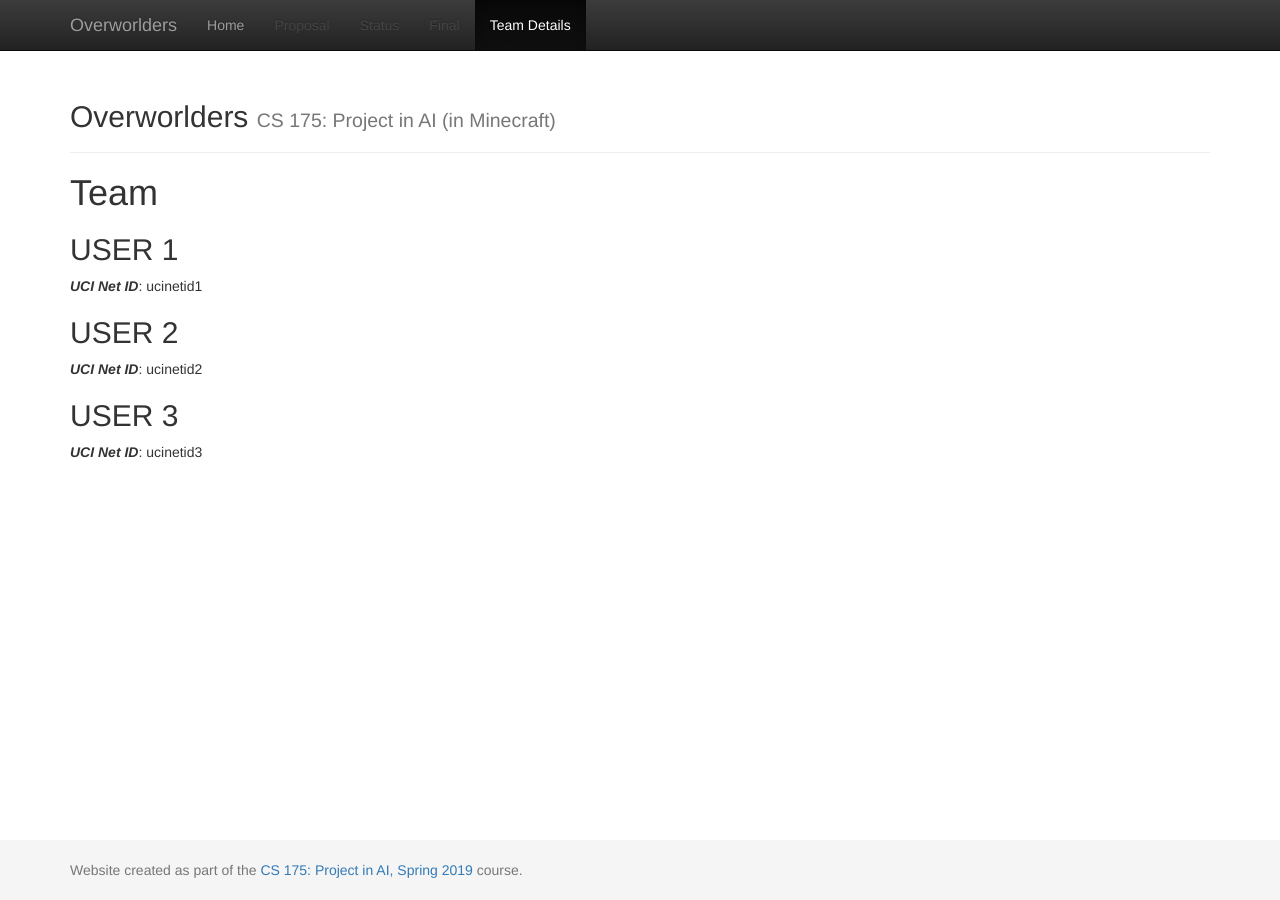
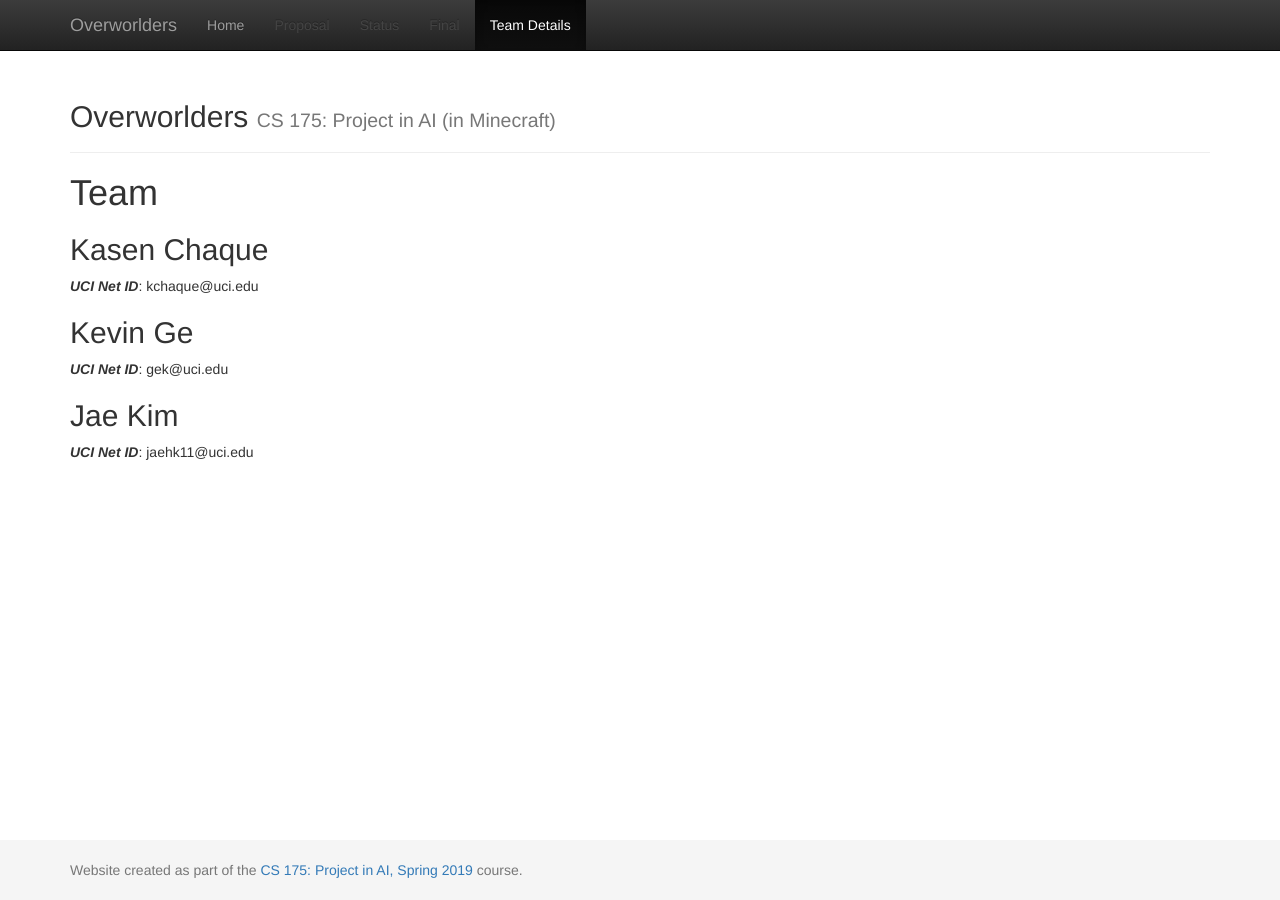
Before and after one commit to kavane12/Overworlders, a Jekyll site: the page built from docs/team.md, in a window 1280 px wide. Built offline with Jekyll 4.4.1, drawn with Linux system fonts in a browser that asks for light colours.

Commit message:
Update team.md

```diff
--- a/docs/team.md
+++ b/docs/team.md
@@ -6,11 +6,11 @@ title:  Team
 # {{ page.title }}
 
 
-## USER 1
-***UCI Net ID***: ucinetid1
+## Kasen Chaque
+***UCI Net ID***: kchaque@uci.edu
 
-## USER 2
-***UCI Net ID***: ucinetid2
+## Kevin Ge
+***UCI Net ID***: gek@uci.edu
 
-## USER 3
-***UCI Net ID***: ucinetid3
+## Jae Kim
+***UCI Net ID***: jaehk11@uci.edu
```
